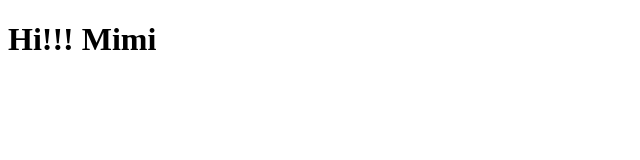
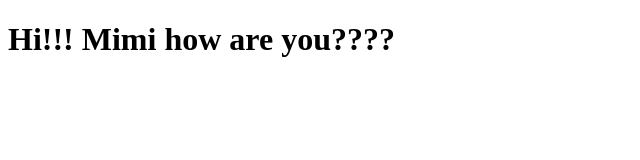
Before and after one commit to pro442/coursera_test, a plain HTML site: page site/index.html in a window 1280 px wide. Shown: the whole page, without its empty margins (0-640 px from the left). Drawn offline with Linux system fonts and the light colour scheme.

Commit message:
small addition to my html page

```diff
--- a/site/index.html
+++ b/site/index.html
@@ -7,6 +7,6 @@
     <title>Document</title>
 </head>
 <body>
-    <h1>Hi!!! Mimi</h1>
+    <h1>Hi!!! Mimi how are you????</h1>
 </body>
 </html>
```
